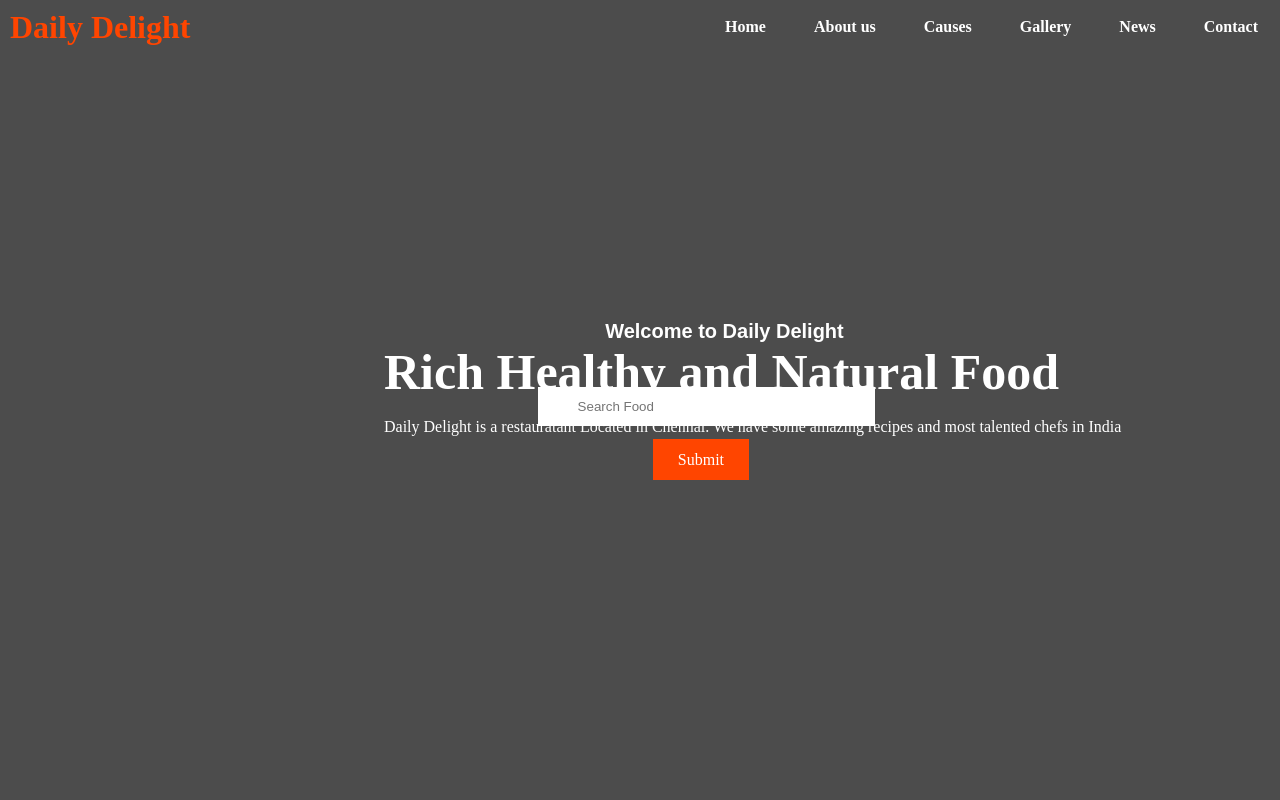
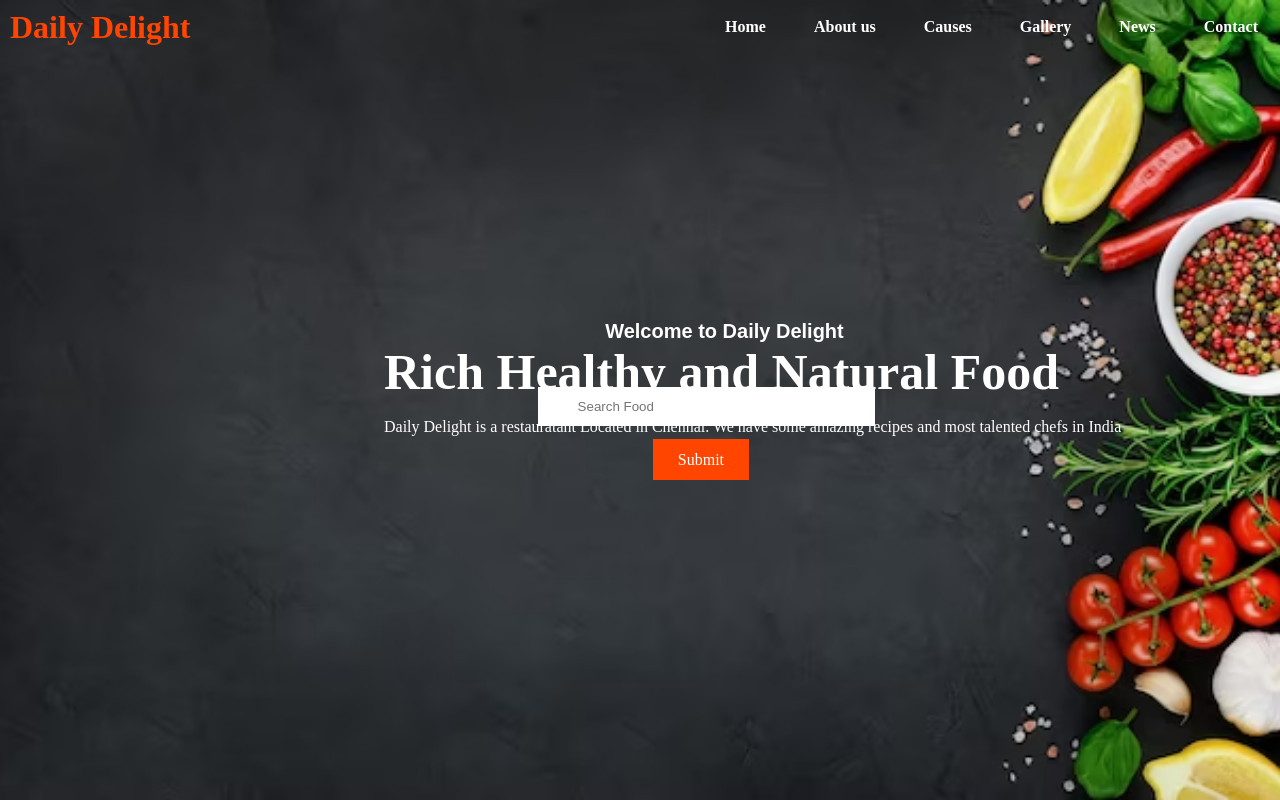
Before and after one commit to RamyaKpradeep/SencholaTasks, a plain HTML site: page navbar.html in a window 1280 px wide. Drawn offline with Linux system fonts and the light colour scheme.

Commit message:
webpage navbar

```diff
--- a/navbar.css
+++ b/navbar.css
@@ -4,7 +4,7 @@
 }
 
 body{
-    background: rgba(0, 0, 0,  0.7) url('imagescolorful-various-herbs-spices-cooking-dark-background_370312-476.avif') center center Fixed;
+    background: rgba(0, 0, 0,  0.7) url('images/colorful-various-herbs-spices-cooking-dark-background_370312-476.avif') center center Fixed;
     background-size: cover;
     /* background-blend-mode: darken; */
 }
```
